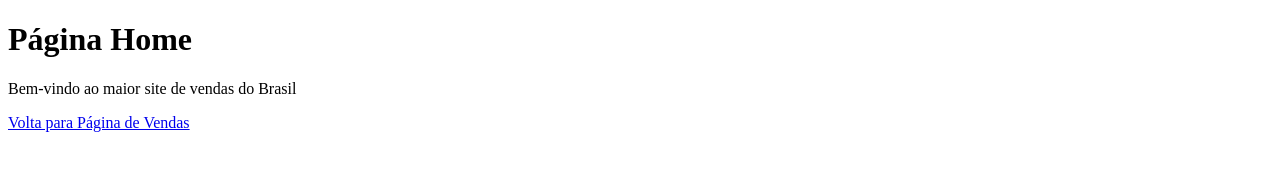
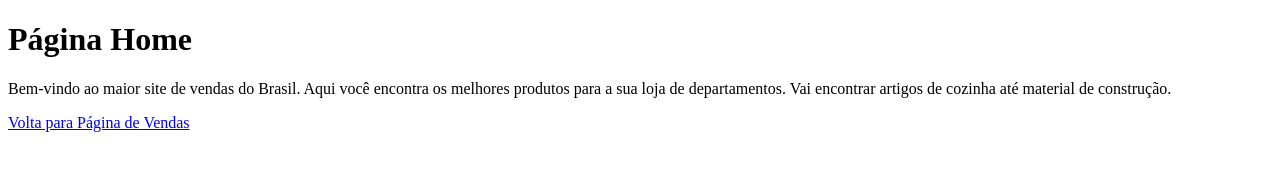
Before and after one commit to nieltonmorais/projetoweb, a plain HTML site: page index.html in a window 1280 px wide. Drawn offline with Linux system fonts and the light colour scheme.

Commit message:
Alterações Páginas Index e Vendas

```diff
--- a/index.html
+++ b/index.html
@@ -8,7 +8,10 @@
 </head>
 <body>
     <h1>Página Home</h1>
-    <p>Bem-vindo ao maior site de vendas do Brasil</p>
+    <p>Bem-vindo ao maior site de vendas do Brasil. Aqui você encontra os melhores
+        produtos para a sua loja de departamentos. Vai encontrar artigos de cozinha até
+        material de construção.
+    </p>
     <a href="vendas.html">Volta para Página de Vendas</a>
 </body>
 </html>
```
Also changed, not shown: vendas.html (+1 -0 lines).
